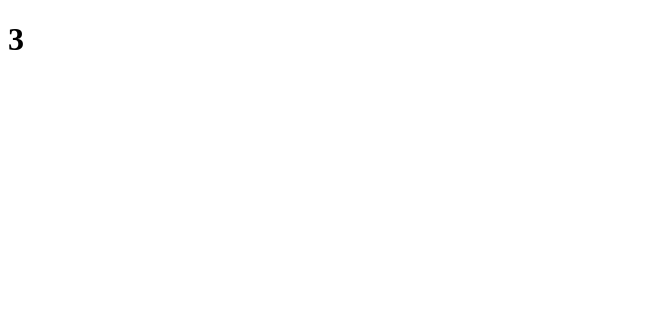
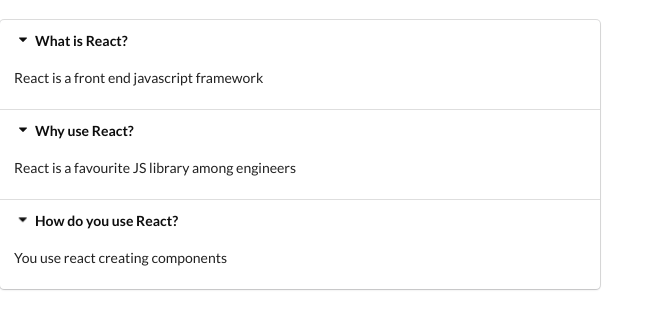
Before and after one commit to AshutoshGowardhan/react-widgets, a React (Create React App) app: page / in a window 1280 px wide. Shown: the top 328 px of the page, without its empty margins (0-664 px from the left). Built offline with nearby package versions, Linux system fonts and the light colour scheme.

Commit message:
rendering the list

```diff
--- a/public/index.html
+++ b/public/index.html
@@ -15,6 +15,7 @@
       user's mobile device or desktop. See https://developers.google.com/web/fundamentals/web-app-manifest/
     -->
     <link rel="manifest" href="%PUBLIC_URL%/manifest.json" />
+    <link rel="stylesheet" href="https://cdnjs.cloudflare.com/ajax/libs/semantic-ui/2.4.1/semantic.min.css" integrity="sha512-8bHTC73gkZ7rZ7vpqUQThUDhqcNFyYi2xgDgPDHc+GXVGHXq+xPjynxIopALmOPqzo9JZj0k6OqqewdGO3EsrQ==" crossorigin="anonymous" referrerpolicy="no-referrer" />
     <!--
       Notice the use of %PUBLIC_URL% in the tags above.
       It will be replaced with the URL of the `public` folder during the build.
--- a/src/components/Accordian.js
+++ b/src/components/Accordian.js
@@ -1,9 +1,20 @@
 import React from 'react';
 
 const Accordian = ({items}) => {
+    const renderedItems = items.map(item => {
+        return <React.Fragment key={item.title}>
+            <div className="title active">
+                <i className="dropdown icon"></i>
+                {item.title}
+            </div>
+            <div className="content active">
+                <p>{item.content}</p>
+            </div>
+        </React.Fragment>
+    })
     return (
-        <div>
-            <h1>{items.length}</h1>
+        <div className="ui styled accordion">
+            {renderedItems}
         </div>
     )
 }
--- a/src/components/App.js
+++ b/src/components/App.js
@@ -19,6 +19,9 @@
 
 export default () => {
     return (
+        <div>
+        <br/>
         <Accordian items={items}/>
+        </div>
     )
 }
```
